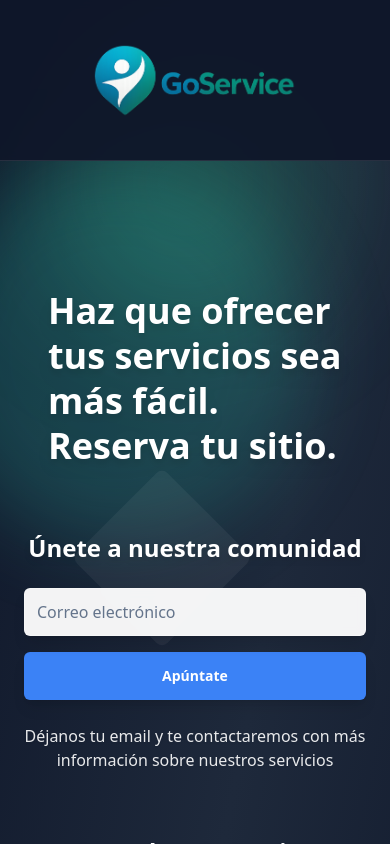
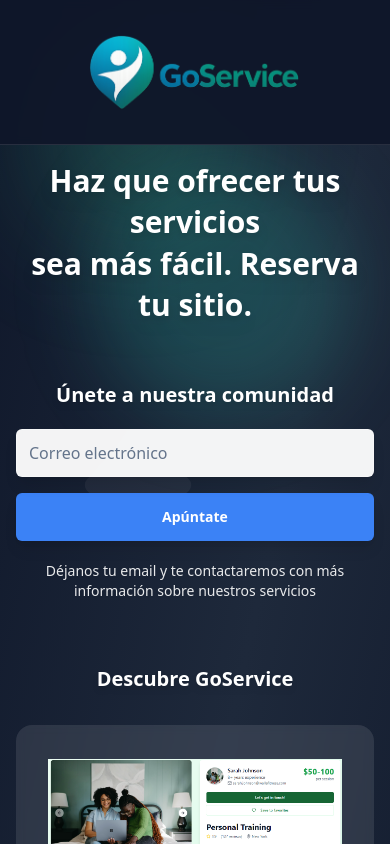
Before and after one commit to Pablobeas/goservicelanding, a React (Vite) app: page / in a window 390 px wide. Shown: the top 844 px of the page. Built offline with nearby package versions, Linux system fonts and the light colour scheme.

Commit message:
Code edited in Lovable Code Editor
Edited UI in Lovable

```diff
--- a/src/pages/Index.tsx
+++ b/src/pages/Index.tsx
@@ -1,4 +1,3 @@
-
 import Logo from "@/components/Logo";
 import EmailCapture from "@/components/EmailCapture";
 import ImageCarousel from "@/components/ImageCarousel";
@@ -9,59 +8,58 @@ const Index = () => {
     <div className="min-h-screen bg-gradient-to-br from-slate-900 via-slate-800 to-slate-900 relative overflow-hidden">
       {/* Fixed Header with Logo */}
       <header className="fixed top-0 left-0 right-0 z-50 bg-slate-900/95 backdrop-blur-sm border-b border-white/10">
-        <div className="container mx-auto px-6 py-8 flex justify-center">
+        <div className="container mx-auto px-4 sm:px-6 py-6 flex justify-center">
           <Logo />
         </div>
       </header>
 
-
-
       {/* Geometric Background Elements */}
       <div className="absolute inset-0 overflow-hidden pointer-events-none">
         <div className="absolute top-0 left-0 w-full h-full">
-          <div className="absolute top-10 left-10 w-72 h-72 bg-emerald-400/25 rounded-full blur-3xl"></div>
-          <div className="absolute top-40 right-20 w-96 h-96 bg-teal-400/20 rounded-full blur-2xl"></div>
-          <div className="absolute bottom-20 left-20 w-80 h-80 bg-green-400/25 rounded-full blur-3xl"></div>
-          <div className="absolute bottom-10 right-10 w-64 h-64 bg-emerald-300/20 rounded-full blur-2xl"></div>
+          <div className="absolute top-10 left-10 w-48 h-48 sm:w-72 sm:h-72 bg-emerald-400/25 rounded-full blur-3xl"></div>
+          <div className="absolute top-40 right-10 w-64 h-64 sm:w-96 sm:h-96 bg-teal-400/20 rounded-full blur-2xl"></div>
+          <div className="absolute bottom-24 left-10 w-60 h-60 sm:w-80 sm:h-80 bg-green-400/25 rounded-full blur-3xl"></div>
+          <div className="absolute bottom-10 right-10 w-48 h-48 sm:w-64 sm:h-64 bg-emerald-300/20 rounded-full blur-2xl"></div>
         </div>
 
         {/* Modern geometric shapes */}
-        <div className="absolute top-1/4 left-1/4 w-32 h-32 bg-white/5 rotate-45 rounded-lg"></div>
-        <div className="absolute top-3/4 right-1/4 w-24 h-24 bg-white/10 rotate-12 rounded-lg"></div>
-        <div className="absolute top-1/2 left-1/3 w-16 h-16 bg-emerald-200/20 rotate-45 rounded-full"></div>
+        <div className="absolute top-1/4 left-1/4 w-20 h-20 sm:w-32 sm:h-32 bg-white/5 rotate-45 rounded-lg"></div>
+        <div className="absolute top-3/4 right-1/4 w-16 h-16 sm:w-24 sm:h-24 bg-white/10 rotate-12 rounded-lg"></div>
+        <div className="absolute top-1/2 left-1/3 w-12 h-12 sm:w-16 sm:h-16 bg-emerald-200/20 rotate-45 rounded-full"></div>
       </div>
 
-      {/* Main Content Container with top padding for fixed header */}
-      <div className="container mx-auto px-6 pt-32 pb-8 relative z-10">
-        {/* Value Proposition Section - Now the main focus */}
-        <div className="container mx-auto px-6 pt-40 lg:pt-20 pb-8 relative z-10">
-          <h2 className="text-4xl md:text-6xl lg:text-7xl font-bold text-white mb-8 leading-tight drop-shadow-lg">
-            Haz que ofrecer tus servicios sea más fácil. Reserva tu sitio.
-          </h2>
-        </div>
+      {/* Main Content */}
+      <main className="container mx-auto px-4 sm:px-6 pt-40 pb-10 relative z-10">
+        {/* Value Proposition */}
+        <section className="text-center mb-14 sm:mb-20 animate-fade-in">
+          <h1 className="text-3xl sm:text-4xl md:text-5xl font-bold text-white mb-6 leading-snug drop-shadow-lg">
+            Haz que ofrecer tus servicios<br className="sm:hidden" />
+            sea más fácil. Reserva tu sitio.
+          </h1>
+        </section>
 
-        {/* Email Capture Section */}
-        <div className="text-center mb-16 md:mb-20 animate-fade-in">
-          <h2 className="text-2xl md:text-3xl font-semibold text-white mb-6 drop-shadow-md">
+        {/* Email Capture */}
+        <section className="text-center mb-16 sm:mb-20 animate-fade-in">
+          <h2 className="text-xl sm:text-2xl md:text-3xl font-semibold text-white mb-5 drop-shadow-md">
             Únete a nuestra comunidad
           </h2>
           <EmailCapture />
-          <p className="text-white/90 mt-6 max-w-xl mx-auto drop-shadow-sm">
+          <p className="text-white/90 mt-5 max-w-md mx-auto text-sm sm:text-base drop-shadow-sm">
             Déjanos tu email y te contactaremos con más información sobre nuestros servicios
           </p>
-        </div>
+        </section>
 
-        {/* Image Carousel Section */}
-        <div className="animate-fade-in mb-16">
-          <h2 className="text-2xl md:text-3xl font-semibold text-white text-center mb-8 drop-shadow-md">
+        {/* Carousel */}
+        <section className="animate-fade-in mb-16">
+          <h2 className="text-xl sm:text-2xl md:text-3xl font-semibold text-white text-center mb-8 drop-shadow-md">
             Descubre GoService
           </h2>
           <ImageCarousel />
-        </div>
+        </section>
 
-        {/* Quienes Somos Section */}
+        {/* Quienes Somos */}
         <QuienesSomos />
-      </div>
+      </main>
     </div>
   );
 };
```
